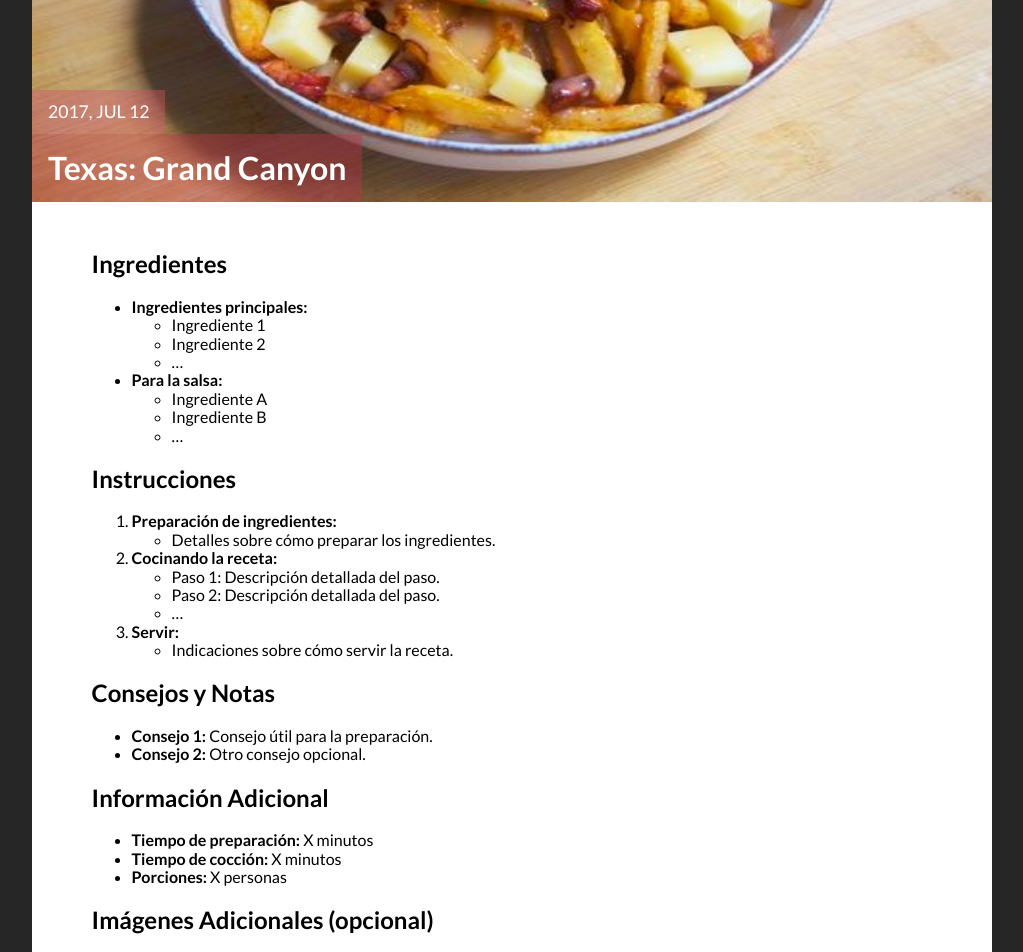
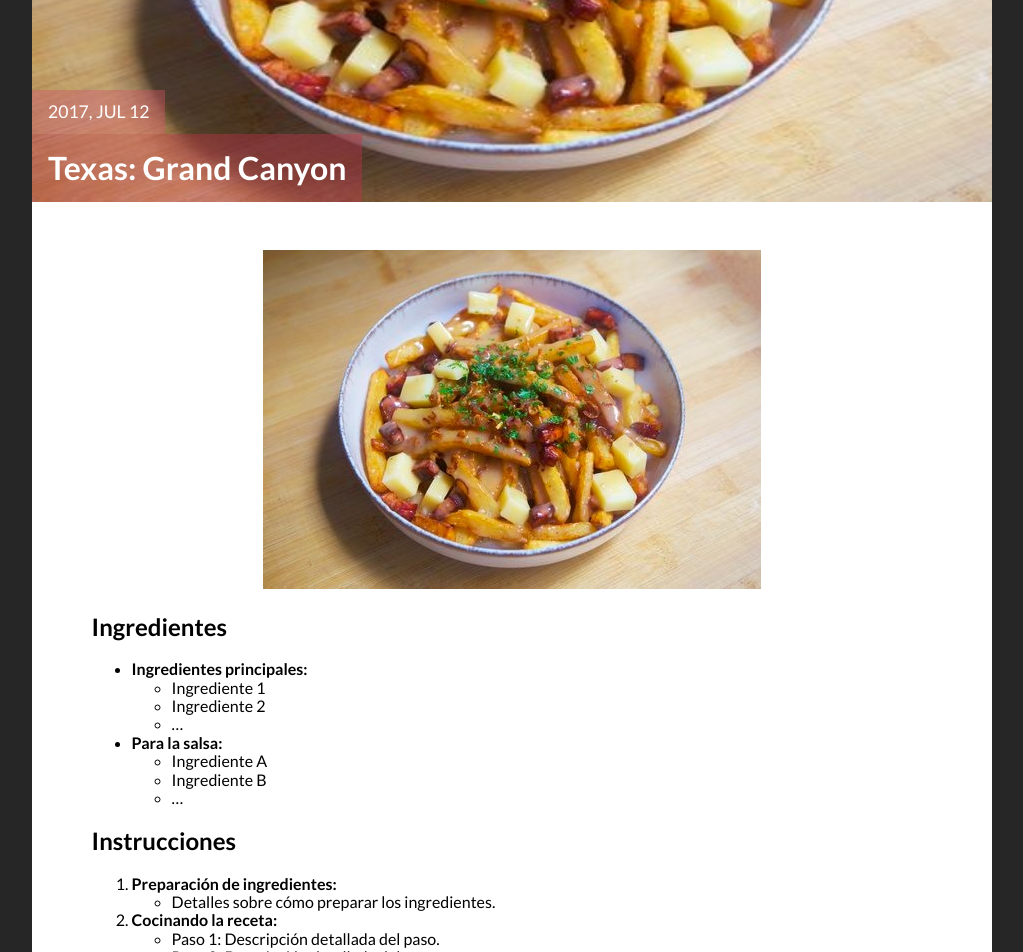
Before and after one commit to ernestovazquez/recetas, a Jekyll site: the page built from _posts/2017-07-12-texas-grand-canyon.markdown, in a window 1280 px wide. Shown: the part 584-1536 px from the top of the page, without its empty margins (128-1151 px from the left). Built offline with Jekyll 4.4.1, drawn with Linux system fonts in a browser that asks for light colours; grey boxes are pictures that could not be loaded.

Commit message:
plantilla2

```diff
--- a/_posts/2017-07-12-texas-grand-canyon.markdown
+++ b/_posts/2017-07-12-texas-grand-canyon.markdown
@@ -6,6 +6,10 @@ date: 2017-07-12 12:54:00 +0300
 description: You’ll find this post in your `_posts` directory. Go ahead and edit it and re-build the site to see your changes. # Add post description (optional)
 tags: sopas
 ---
+
+<div style="text-align: center;">
+    <img src="{{ site.baseurl }}/assets/img/canyon.jpg" alt="Imagen de la receta" style="max-width: 100%;">
+</div>
 
 ## Ingredientes
 
@@ -45,8 +49,10 @@ tags: sopas
 
 ## Imágenes Adicionales (opcional)
 
-![Imagen adicional 1](ruta/a/imagen-adicional-1.jpg)
-![Imagen adicional 2](ruta/a/imagen-adicional-2.jpg)
+<div class="gallery">
+    <img src="{{ site.baseurl }}/assets/img/canyon.jpg" alt="Imagen adicional 1">
+    <img src="{{ site.baseurl }}/assets/img/canyon.jpg" alt="Imagen adicional 2">
+</div>
 
 ## Variaciones (opcional)
 
```
